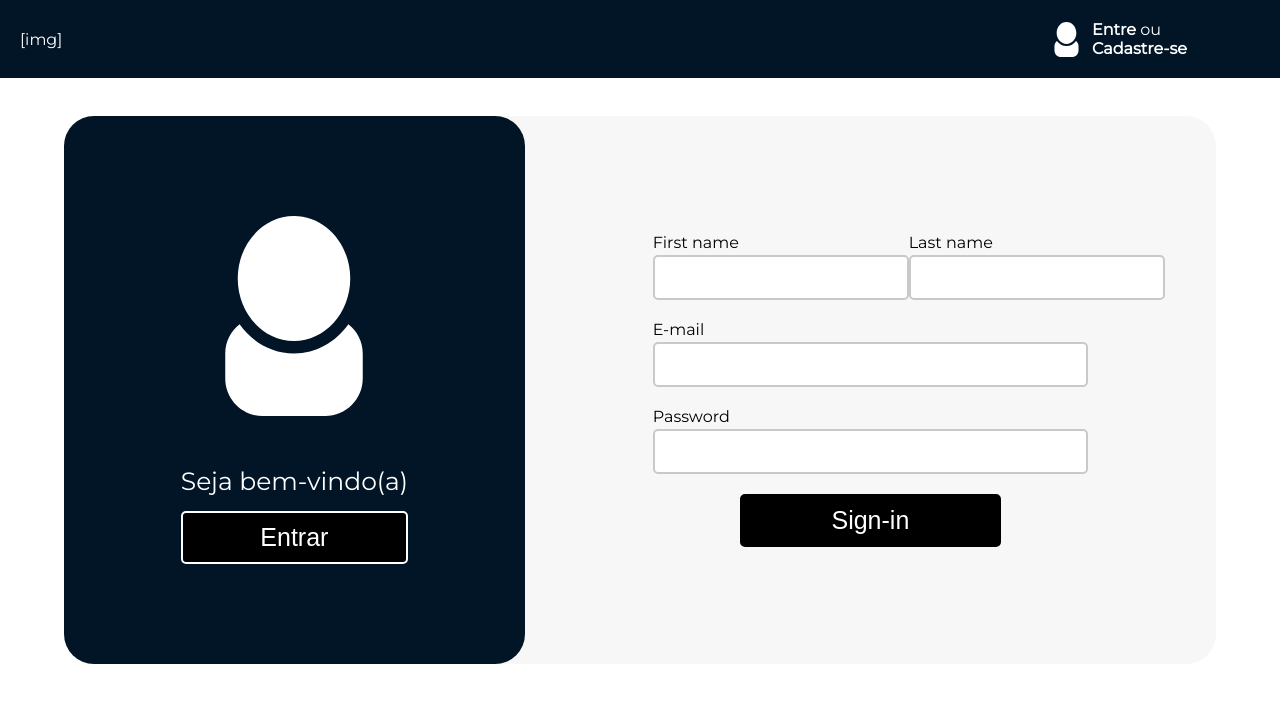
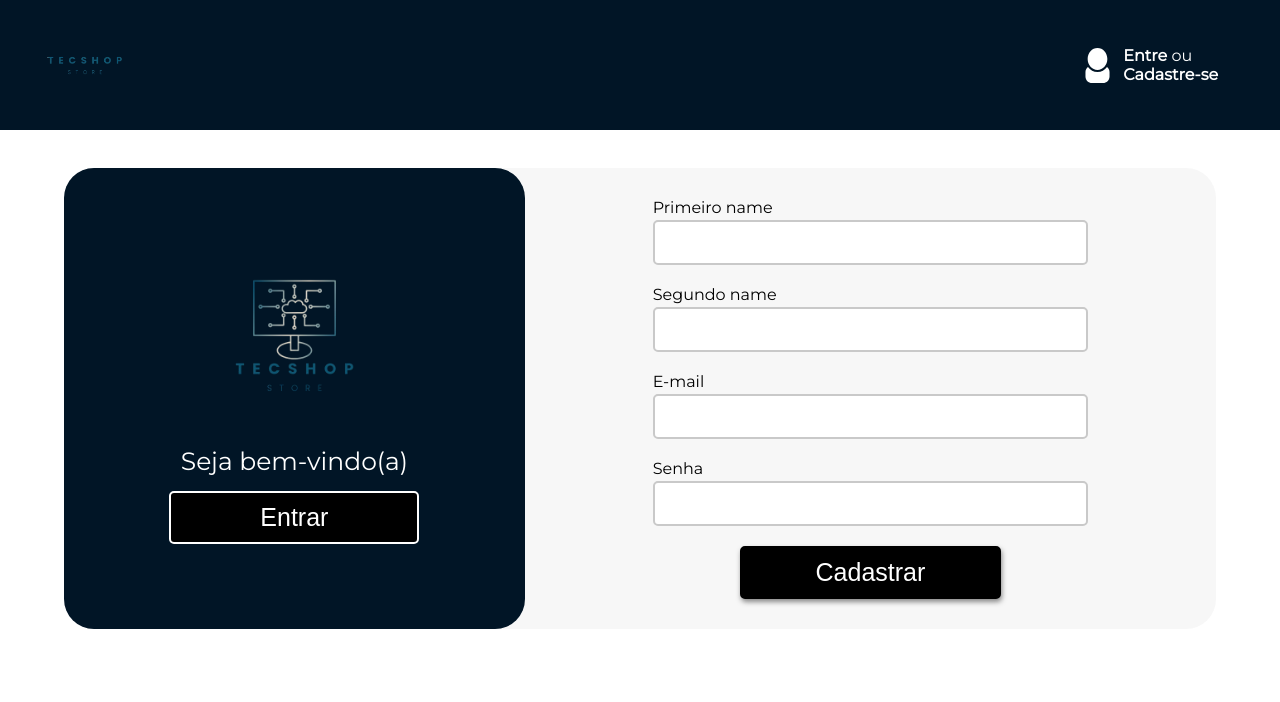
Before and after one commit to italoalcantaraa/TecShopStore, a plain HTML site: page public/src/pages/login/Login.html in a window 1280 px wide. Drawn offline with Linux system fonts and the light colour scheme.

Commit message:
tela de cadastro

```diff
--- a/src/pages/login/Login.css
+++ b/public/src/pages/login/Login.css
@@ -1,43 +1,48 @@
-*{
+* {
     margin: 0;
     padding: 0;
     box-sizing: border-box;
 }
 
-body{
+body {
     font-family: 'Montserrat';
 }
 
-header{
+header {
     background-color: #011526;
     display: flex;
     justify-content: space-between;
     align-items: center;
-    padding: 20px;
     color: white;
     margin-bottom: 3%;
+    padding: 0px 20px;
 }
 
-header div{
+header div {
     display: flex;
     align-items: center;
+    justify-content: center;
     cursor: pointer;
     gap: 8px;
 }
 
-header div:hover strong{
+header div:hover strong {
     text-decoration: underline;
 }
 
-header div p{
-    max-width: 60%;
+header div p {
+    max-width: 50%;
 }
 
-header  img{
+header img {
+    width: 130px;
+}
+
+header div img {
     width: 35px;
 }
 
-main{
+main {
     margin: 0 auto;
     display: flex;
     border-radius: 30px;
@@ -46,7 +51,7 @@ main{
     background-color: #cfcfcf2d;
 }
 
-.login{
+.login {
     display: flex;
     flex-direction: column;
     align-items: center;
@@ -55,21 +60,27 @@ main{
     width: 40%;
     background-color: #011526;
     border-radius: 30px;
-    padding: 100px 0px;
-    gap: 50px;
+    padding: 70px 0px;
 }
 
-.login img{
-    width: 200px;
+.login img {
+    width: 45%;
+    min-width: 200px;
 }
-.login div{
+
+.login div {
     display: flex;
     flex-direction: column;
     font-size: 25px;
     gap: 15px;
 }
 
-.login button{
+.login p {
+    text-align: center;
+    min-width: 250px;
+}
+
+.login button {
     width: 100%;
     outline: none;
     padding: 10px;
@@ -82,20 +93,21 @@ main{
     transition: 0.5s;
 }
 
-.login button:hover{
+.login button:hover {
     color: black;
     border: black 2px solid;
     background-color: white;
 }
 
-.cadastrar{
+.cadastrar {
     display: flex;
     flex-direction: column;
     align-items: center;
     justify-content: center;
     width: 60%;
 }
-.cadastrar .container_cadastrar{
+
+.cadastrar .container_cadastrar {
     display: flex;
     flex-direction: column;
 
@@ -114,7 +126,7 @@ main{
     outline: none;
 }
 
- .cadastrar .container_cadastrar input{
+.cadastrar .container_cadastrar input {
     border-radius: 5px;
     border: 2px solid #C9C9C9;
     padding: 10px;
@@ -122,13 +134,34 @@ main{
     font-size: 18px;
     color: #000000;
     margin: 0;
+    min-width: 221px;
 }
 
- .cadastrar input:focus{
+.cadastrar input:focus {
     border: 2px solid rgba(1, 118, 191, 0.326);
 }
 
- .cadastrar .container_cadastrar button{
+.cadastrar .register-button{
+    display: flex;
+    flex-direction: column;
+    justify-content: center;
+    align-items: center;
+    gap: 7px;
+    min-width: 221px;
+}
+
+.cadastrar .register-button p{
+    display: none;
+}
+
+.cadastrar .register-button a{
+    cursor: pointer;
+}
+
+.cadastrar .register-button a:hover{
+    text-decoration: underline;
+}
+.cadastrar .register-button button{
     margin: 0 auto;
     outline: none;
     padding: 10px;
@@ -138,77 +171,99 @@ main{
     color: white;
     font-size: 25px;
     cursor: pointer;
+    box-shadow: 1px 3px 5px rgba(50, 50, 50, 0.556);
+    width: 60%;
+    min-width: 220px;
+}
 
-    width: 60%;
- }
-.cadastrar .container_cadastrar > button:hover{
+
+.cadastrar .register-button button:hover {
     opacity: 85%;
 }
 
- .cadastrar .container_cadastrar > button:active {
+.cadastrar .register-button button:active {
     margin-top: 1px;
     border: #000000;
     padding: 11px;
     outline: 3px solid rgba(1, 118, 191, 0.578);
 }
 
- .cadastrar  .container_cadastrar .names{
+.cadastrar .container_cadastrar .names {
     display: flex;
     align-items: center;
     justify-content: space-between;
+    width: 100%;
 }
 
 
 .cadastrar .container_cadastrar div:not(.names, .names > div) {
     width: 100%;
 
-    input{
+    input {
         width: 100%;
     }
 }
 
 
 
-@media (max-width: 500px) {
-    header{
+
+@media (max-width: 1490px) {
+    .container_cadastrar .names {
+        flex-direction: column;
+        gap: 20px;
+
+        div {
+            width: 100%;
+        }
+
+        input {
+            width: 100%;
+        }
+    }
+
+    .cadastrar {
+        padding: 30px 0px;
+    }
+}
+
+@media (max-width: 850px) {
+    .login {
+        padding: 70px 150px;
+    }
+}
+
+@media (max-width: 710px) {
+    header {
         display: flex;
         justify-content: center;
     }
-    header div{
+
+    header div {
         display: none;
     }
 
-    .login{
+    .login {
         display: none;
     }
 
-    main{
+    main {
         margin-top: 40px;
     }
 
-    .cadastrar{
+    .cadastrar {
         width: 100%;
         padding: 50px 0px;
     }
 
-    .container_cadastrar{
+    .container_cadastrar {
         max-width: 100%;
         width: 100%;
     }
 
-    .container_cadastrar #cadastrar{
+    .container_cadastrar #cadastrar {
         min-width: 100%;
     }
-
-    .container_cadastrar .names{
-        flex-direction: column;
-        gap: 20px;
-        div{
-            width: 100%;
-        }
-
-        input{
-            width: 100%;
+    .cadastrar .register-button p{
+        display: block;
     }
 }
-}
--- a/src/pages/login/Login.html
+++ b/public/src/pages/login/Login.html
@@ -11,29 +11,29 @@
 
 <body>
     <header>
-        <p>[img]</p>
+        <img src="../../assets/images/logo-simples.png" alt="">
         <div>
-            <img src="/src/assets/images/user-svgrepo-com.svg" alt="">
+            <img src="../../assets/images/user-svgrepo-com.svg" alt="">
             <p><strong>Entre</strong> ou <strong>Cadastre-se</strong></p>
         </div>
     </header>
     <main>
         <section class="login">
-            <img src="/src/assets/images/user-svgrepo-com.svg" alt="">
+            <img src="../../assets/images/logo.png" alt="">
             <div>
                 <p>Seja bem-vindo(a)</p>
-                <button>Entrar</button>
+                <button id="e">Entrar</button>
             </div>
         </section>
         <section class="cadastrar">
             <div class="container_cadastrar">
                 <div class="names">
                     <div>
-                        <p>First name</p>
+                        <p>Primeiro name</p>
                         <input type="text" id="firsName">
                     </div>
                     <div>
-                        <p>Last name</p>
+                        <p>Segundo name</p>
                         <input type="text" id="lastName">
                     </div>
                 </div>
@@ -42,12 +42,14 @@
                     <input id="email">
                 </div>
                 <div>
-                    <p>Password</p>
+                    <p>Senha</p>
                     <input id="senha">
                 </div>
+                <div class="register-button">
+                    <button id="" onclick="">Cadastrar</button>
+                    <p>Já tem uma conta? <a><strong>Entrar</strong></a></p>
+                </div>
 
-
-            <button id="cadastrar" onclick="">Sign-in</button>
             </div>
 
         </section>
```
Also changed, not shown: public/src/components/header/simpleHeader.js (added, +18 -0 lines), public/src/assets/images/logo-simples.png (added), public/src/assets/images/logo.png (added), public/src/assets/images/menu-aberto.png (renamed from src/assets/images/menu-aberto.png), public/src/assets/images/user-svgrepo-com.svg (renamed from src/assets/images/user-svgrepo-com.svg), public/src/components/header/simpleHeader.css (added). Lines whose indentation alone changed are shown as unchanged.
